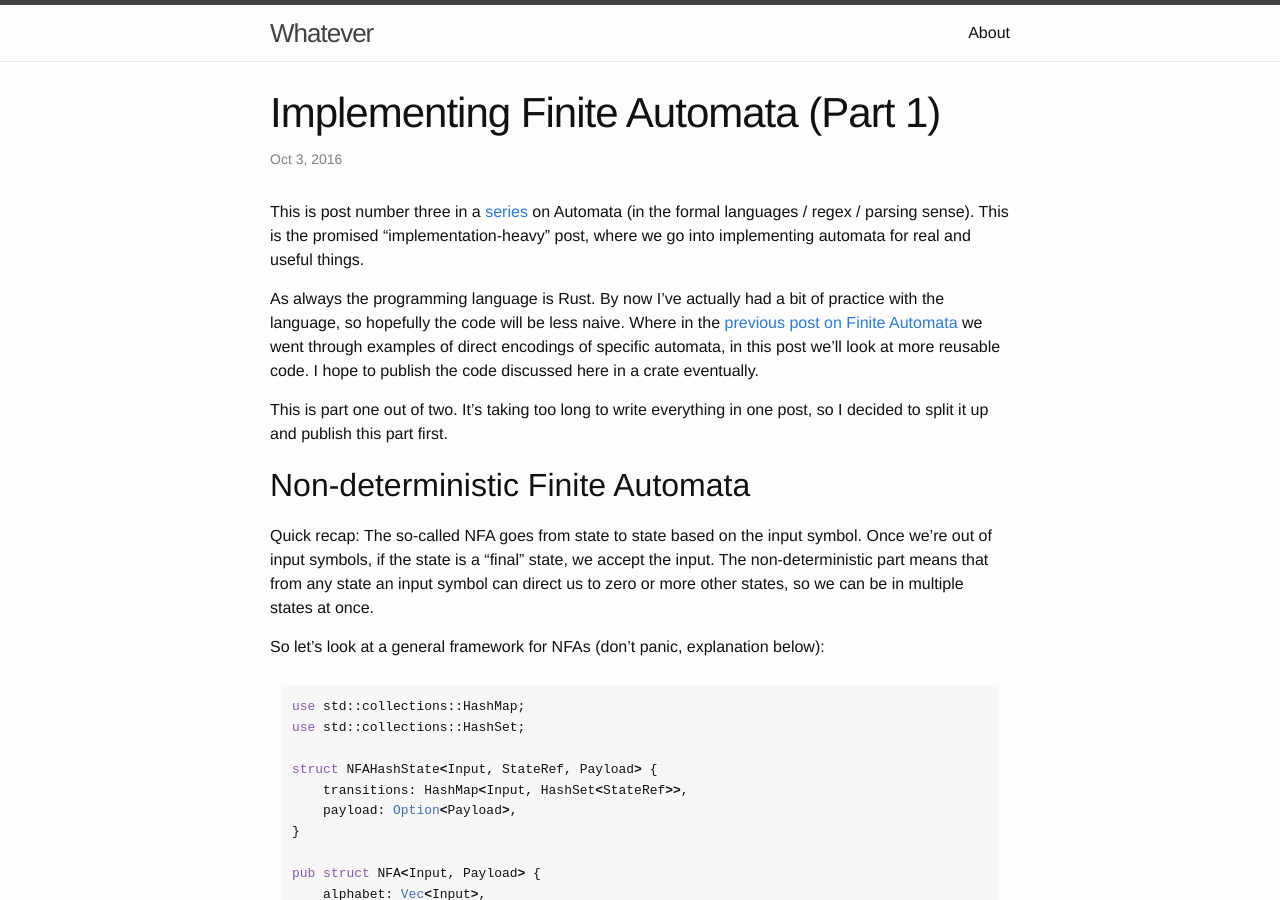
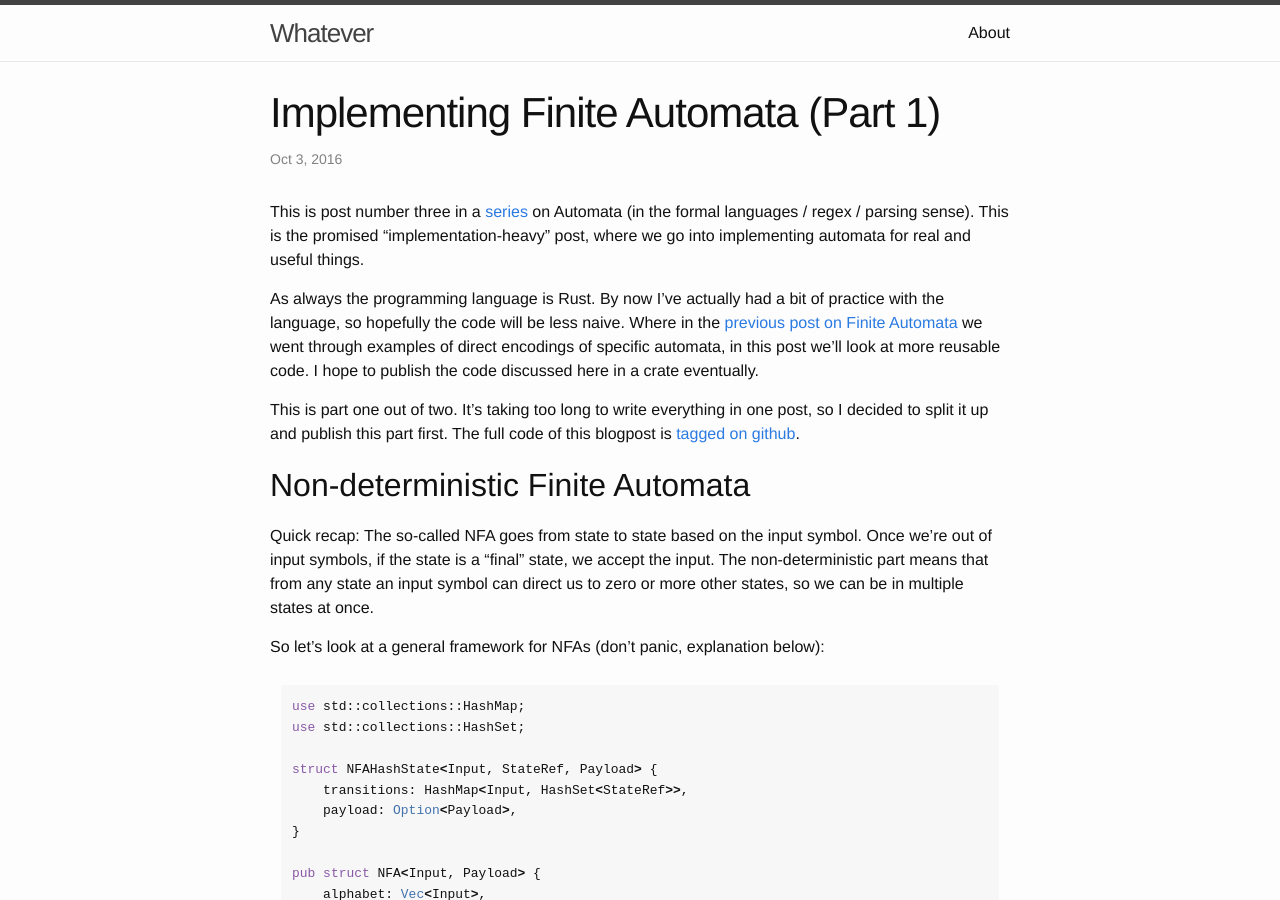
Before and after one commit to Apanatshka/Apanatshka.github.io, a Jekyll site: the page built from _posts/2016-10-03-implementing-finite-automata-part-1.md, in a window 1280 px wide and 900 px high. Built offline with Jekyll 4.4.1, drawn with Linux system fonts in a browser that asks for light colours.

Commit message:
Hotfix: link to code on github

```diff
--- a/_posts/2016-10-03-implementing-finite-automata-part-1.md
+++ b/_posts/2016-10-03-implementing-finite-automata-part-1.md
@@ -10,7 +10,7 @@ This is post number three in a [series]({% post_url 2016-03-28-theory-of-computa
 
 As always the programming language is Rust. By now I've actually had a bit of practice with the language, so hopefully the code will be less naive. Where in the [previous post on Finite Automata]({% post_url 2016-04-10-finite-automata %}) we went through examples of direct encodings of specific automata, in this post we'll look at more reusable code. I hope to publish the code discussed here in a crate eventually.
 
-This is part one out of two. It's taking too long to write everything in one post, so I decided to split it up and publish this part first.
+This is part one out of two. It's taking too long to write everything in one post, so I decided to split it up and publish this part first. The full code of this blogpost is [tagged on github](https://github.com/Apanatshka/dnfa/tree/blogpost-part-1).
 
 # Non-deterministic Finite Automata
 
```
